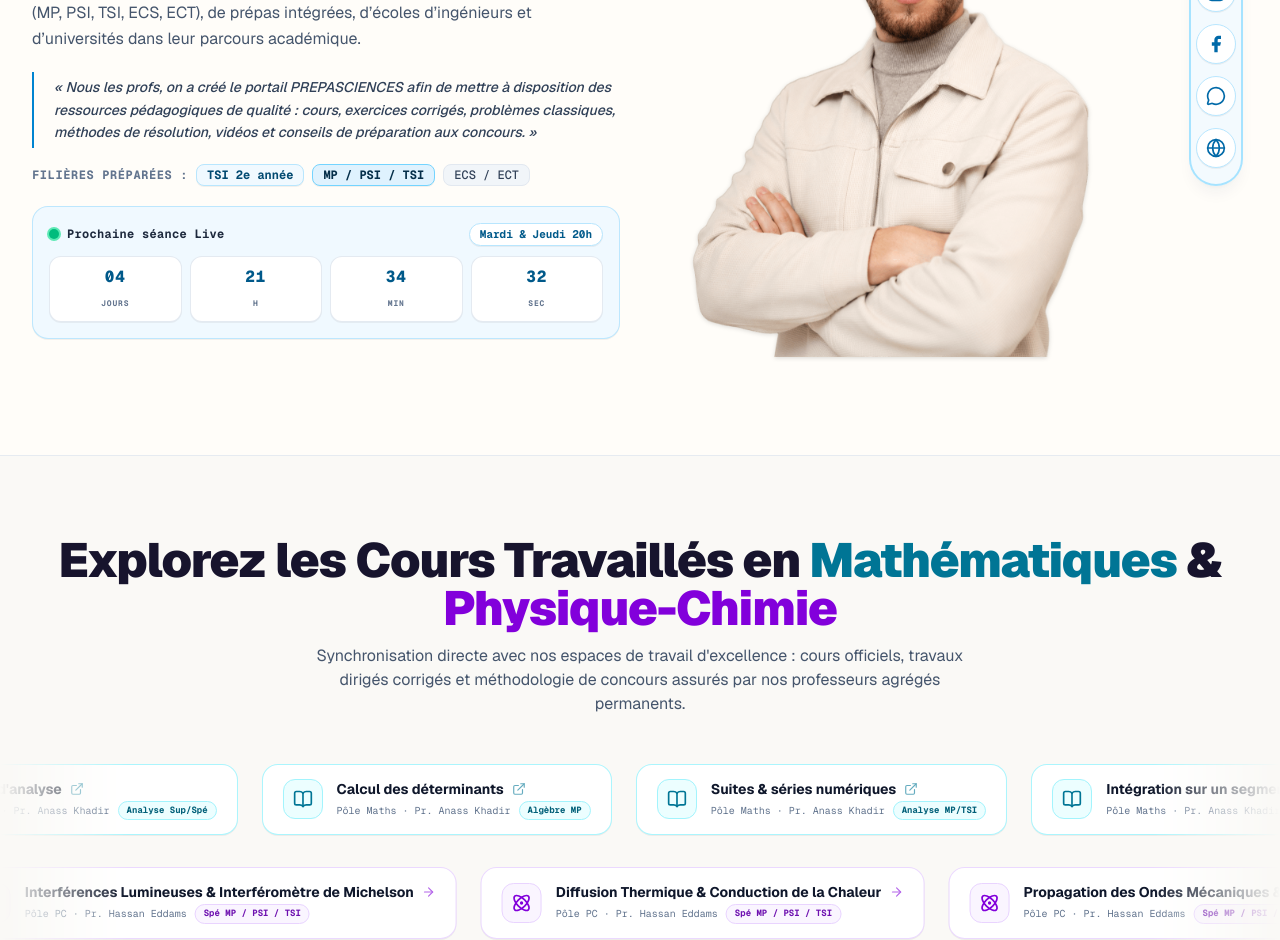
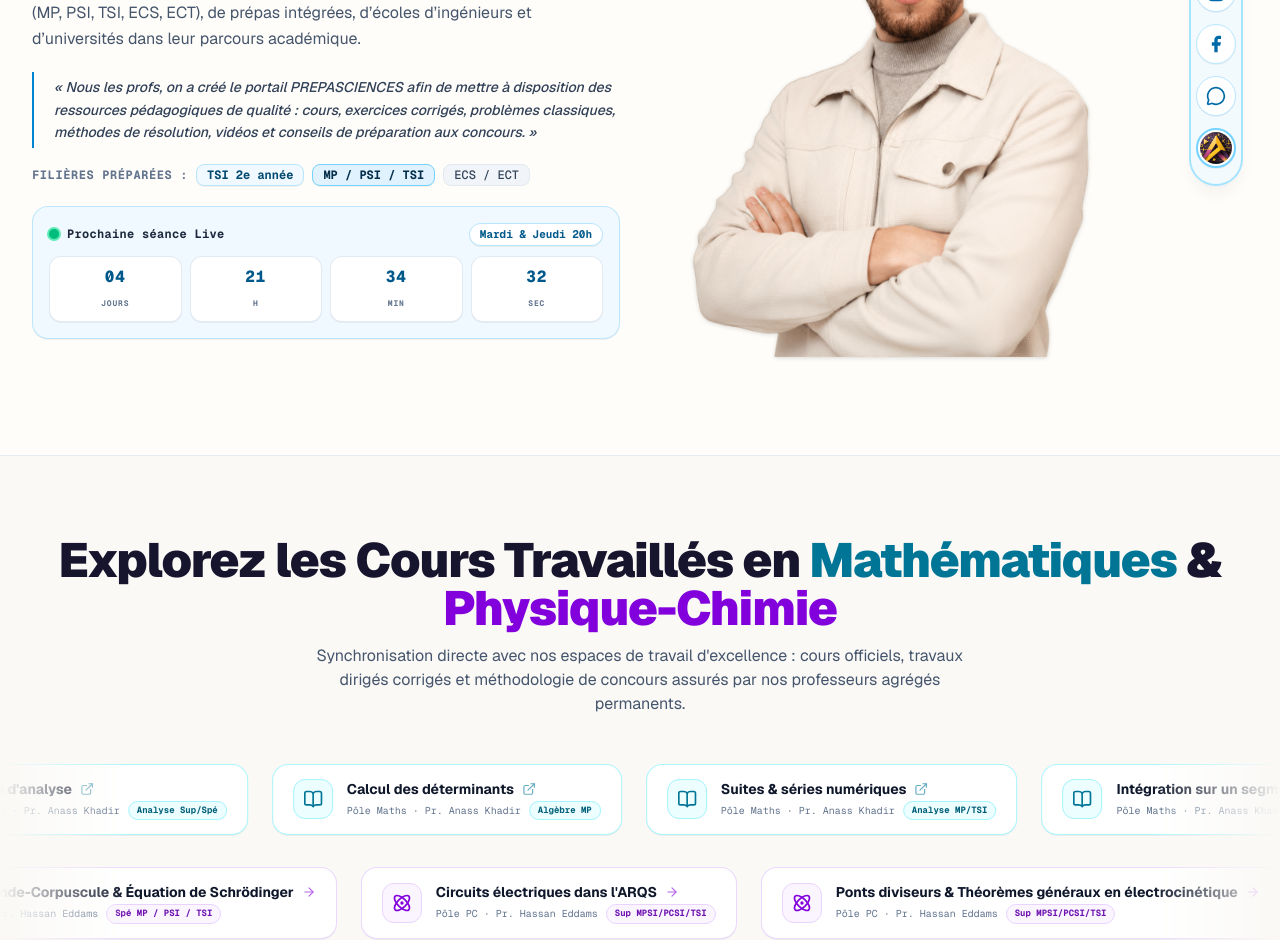
Before and after one commit to AnassKHADIR-ops/prepasciences, a Next.js app: page / in a window 1280 px wide. Shown: the part 1860-2800 px from the top of the page. Built offline with nearby package versions, Linux system fonts and the light colour scheme; no server answers; the database is empty.

Commit message:
feat: logo Espace de maths pour Pr. Khadir, suppression du pied de page et ralentissement du carrousel PC

```diff
--- a/src/app/globals.css
+++ b/src/app/globals.css
@@ -86,7 +86,7 @@ html, body {
 }
 
 .animate-marquee-right {
-  animation: marquee-reverse 90s linear infinite;
+  animation: marquee-reverse 240s linear infinite;
 }
 
 .animate-marquee-reverse:hover {
--- a/src/app/page.tsx
+++ b/src/app/page.tsx
@@ -3,7 +3,6 @@
 import React, { useEffect } from "react";
 import Navbar from "@/components/Navbar";
 import { CleanLightLanding } from "@/components/Landing/CleanLightLanding";
-import Footer from "@/components/Footer";
 import { QuickNavPill } from "@/components/ui/QuickNavPill";
 
 export default function Home() {
@@ -47,9 +46,6 @@ export default function Home() {
       */}
       <CleanLightLanding />
 
-      {/* Footer épuré & harmonieux (Light Theme) */}
-      <Footer variant="light" />
-
       {/* Floating Quick Action Pill */}
       <QuickNavPill />
     </main>
--- a/src/components/Landing/CleanLightLanding.tsx
+++ b/src/components/Landing/CleanLightLanding.tsx
@@ -11,7 +11,6 @@ import {
   Check,
   Star,
   GraduationCap,
-  Globe,
   Quote,
   Phone,
   Trophy,
@@ -507,10 +506,19 @@ export function CleanLightLanding() {
                     href="https://quiz.anasskhadir.com/"
                     target="_blank"
                     rel="noopener noreferrer"
-                    className="w-9 h-9 rounded-full bg-sky-100 text-sky-800 flex items-center justify-center hover:bg-sky-200 transition-colors"
-                    aria-label="Site Anass Khadir"
+                    className="w-9 h-9 rounded-full bg-white border border-sky-300 flex items-center justify-center overflow-hidden hover:bg-sky-50 transition-colors shadow-2xs"
+                    aria-label="Espace de maths"
+                    title="Espace de maths"
                   >
-                    <Globe className="w-4 h-4" />
+                    <div className="relative w-7 h-7 rounded-full overflow-hidden flex items-center justify-center">
+                      <Image
+                        src="/logo-espace-maths.png"
+                        alt="Espace de maths"
+                        width={28}
+                        height={28}
+                        className="w-full h-full object-cover"
+                      />
+                    </div>
                   </a>
                 </div>
 
@@ -581,17 +589,25 @@ export function CleanLightLanding() {
                     </span>
                   </a>
 
-                  {/* Site Anass Khadir */}
+                  {/* Espace de maths */}
                   <a
                     href="https://quiz.anasskhadir.com/"
                     target="_blank"
                     rel="noopener noreferrer"
-                    className="group relative w-10 h-10 rounded-full bg-white border border-sky-200 flex items-center justify-center text-sky-700 hover:bg-sky-600 hover:text-white hover:border-sky-600 transition-all duration-300 shadow-2xs hover:scale-110"
-                    aria-label="Site Web Anass Khadir"
+                    className="group relative w-10 h-10 rounded-full bg-white border-2 border-sky-300 flex items-center justify-center overflow-hidden hover:border-sky-500 hover:scale-110 transition-all duration-300 shadow-2xs"
+                    aria-label="Espace de maths"
                   >
-                    <Globe className="w-5 h-5 transition-transform duration-300 group-hover:scale-110" />
+                    <div className="relative w-8 h-8 rounded-full overflow-hidden flex items-center justify-center">
+                      <Image
+                        src="/logo-espace-maths.png"
+                        alt="Espace de maths"
+                        width={32}
+                        height={32}
+                        className="w-full h-full object-cover transition-transform duration-300 group-hover:scale-110"
+                      />
+                    </div>
                     <span className="pointer-events-none absolute right-full mr-3 top-1/2 -translate-y-1/2 px-2.5 py-1 rounded-lg bg-slate-900 text-white text-[11px] font-medium whitespace-nowrap opacity-0 group-hover:opacity-100 transition-opacity duration-200 shadow-md">
-                      Site Quiz Anass Khadir
+                      Espace de maths
                     </span>
                   </a>
                 </div>
--- a/src/components/LogoMarquee.tsx
+++ b/src/components/LogoMarquee.tsx
@@ -23,7 +23,7 @@ export default function LogoMarquee({ variant = "light" }: LogoMarqueeProps) {
   );
 
   const duplicatedPcCourses = useMemo(
-    () => (pcCourses.length > 0 ? [...pcCourses, ...pcCourses, ...pcCourses, ...pcCourses] : []),
+    () => (pcCourses.length > 0 ? [...pcCourses, ...pcCourses] : []),
     [pcCourses]
   );
 
```
Also changed, not shown: public/logo-espace-maths.jpg (added), public/logo-espace-maths.png (added).
